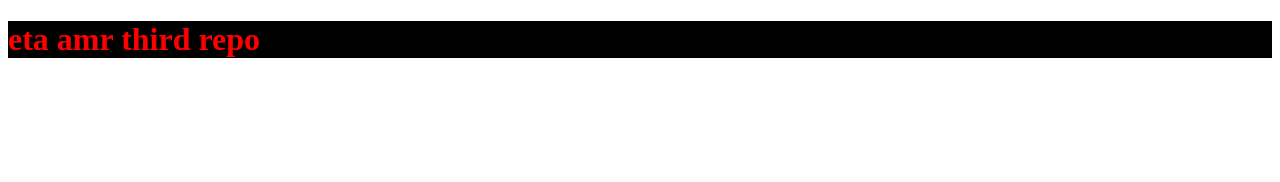
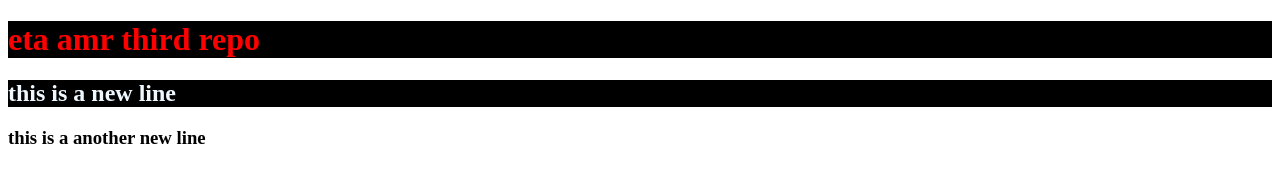
Before and after one commit to Habib0011/third-repo, a plain HTML site: page index.html in a window 1280 px wide. Drawn offline with Linux system fonts and the light colour scheme.

Commit message:
new line added

```diff
--- a/index.html
+++ b/index.html
@@ -9,5 +9,7 @@
 </head>
 <body>
     <h1>eta amr third repo</h1>
+    <h2>this is a new line </h2>
+    <h3>this is a another new line</h3>
 </body>
 </html>
--- a/style.css
+++ b/style.css
@@ -2,3 +2,8 @@ h1{
     color: red;
     background-color: black;
 }
+h2{
+    color: aliceblue;
+    background-color: black;
+
+}
```
